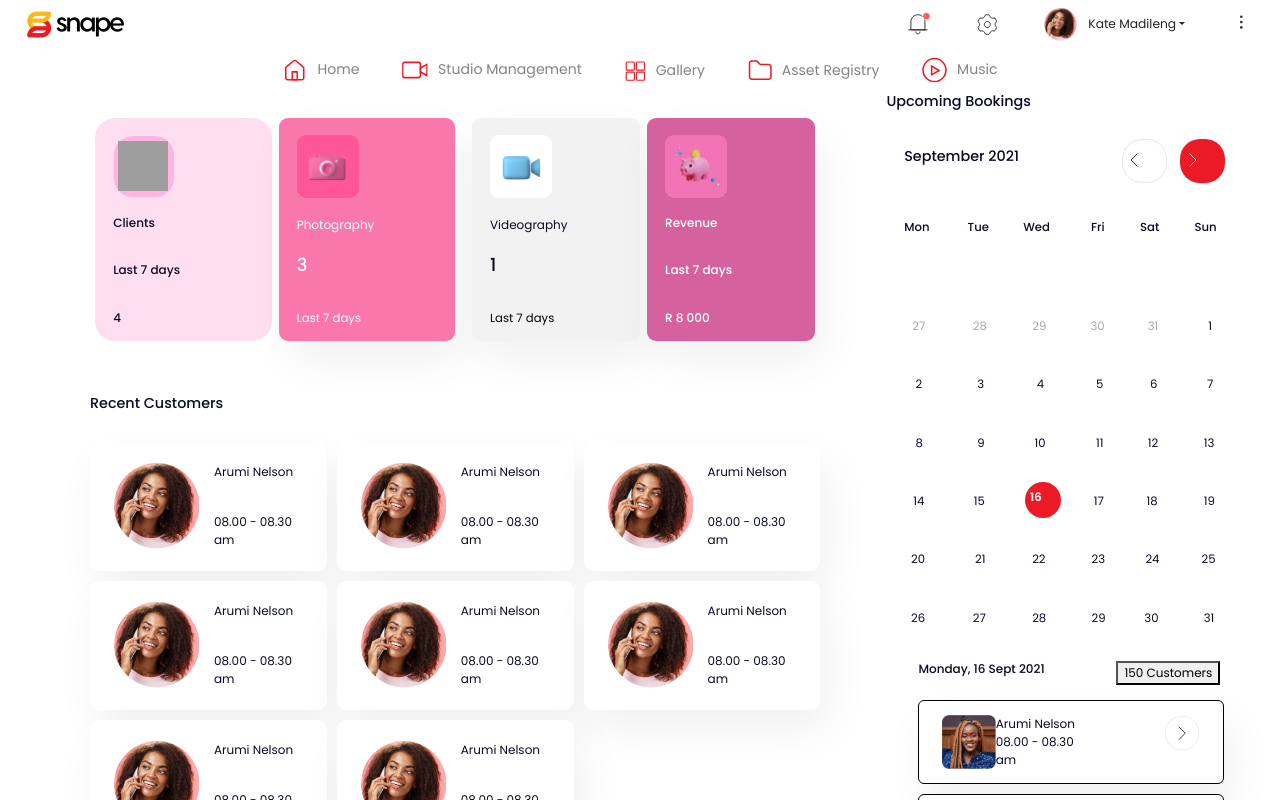
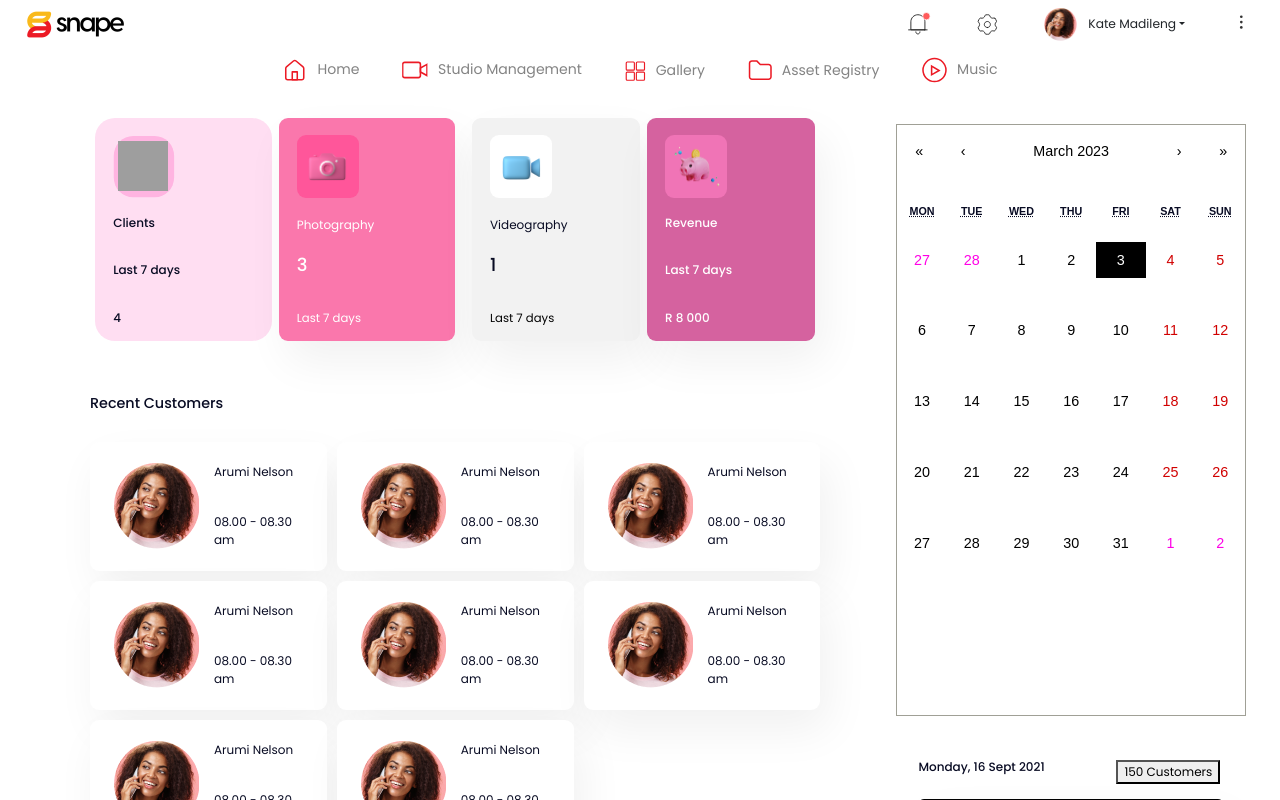
Before and after one commit to Punit0405/test-react, a React (Create React App) app: page / in a window 1280 px wide. Shown: the top 800 px of the page. Built offline with nearby package versions, Linux system fonts and the light colour scheme; grey boxes are pictures that could not be loaded.

Commit message:
react-calender added

```diff
--- a/package.json
+++ b/package.json
@@ -13,6 +13,7 @@
         "bootstrap": "^5.2.3",
         "react": "^18.2.0",
         "react-bootstrap": "^2.7.2",
+        "react-calendar": "^4.0.0",
         "react-dom": "^18.2.0",
         "react-router-dom": "^6.2.1",
         "react-scripts": "5.0.1",
@@ -37,5 +38,8 @@
             "last 1 firefox version",
             "last 1 safari version"
         ]
+    },
+    "devDependencies": {
+        "@types/react-calendar": "^3.9.0"
     }
 }
--- /dev/null
+++ b/src/pages/Calender.css
@@ -0,0 +1,119 @@
+.react-calendar {
+    width: 350px;
+    max-width: 100%;
+    height: 90%;
+    background: white;
+    border: 1px solid #a0a096;
+    font-family: Arial, Helvetica, sans-serif;
+    line-height: 1.125em;
+  }
+  .react-calendar--doubleView {
+    width: 700px;
+  }
+  .react-calendar--doubleView .react-calendar__viewContainer {
+    display: flex;
+    margin: -0.5em;
+  }
+  .react-calendar--doubleView .react-calendar__viewContainer > * {
+    width: 50%;
+    margin: 0.5em;
+  }
+  .react-calendar,
+  .react-calendar *,
+  .react-calendar *:before,
+  .react-calendar *:after {
+    -moz-box-sizing: border-box;
+    -webkit-box-sizing: border-box;
+    box-sizing: border-box;
+  }
+  .react-calendar button {
+    margin: 5% 0%;
+    border: 0;
+    outline: none;
+  }
+  .react-calendar button:enabled:hover {
+    cursor: pointer;
+  }
+  .react-calendar__navigation {
+    display: flex;
+    height: 44px;
+    margin-bottom: 2em;
+  }
+  .react-calendar__navigation button {
+    min-width: 44px;
+    background: none;
+  }
+  .react-calendar__navigation button:disabled {
+    background-color: #ee0303;
+  }
+  .react-calendar__navigation button:enabled:hover,
+  .react-calendar__navigation button:enabled:focus {
+    background-color: #e6e6e6;
+  }
+  .react-calendar__month-view__weekdays {
+    text-align: center;
+    text-transform: uppercase;
+    font-weight: bold;
+    font-size: 0.75em;
+  }
+  .react-calendar__month-view__weekdays__weekday {
+    padding: 0.5em;
+  }
+  .react-calendar__month-view__weekNumbers .react-calendar__tile {
+    display: flex;
+    align-items: center;
+    justify-content: center;
+    font-size: 0.75em;
+    font-weight: bold;
+  }
+  .react-calendar__month-view__days__day--weekend {
+    color: #d10000;
+  }
+  .react-calendar__month-view__days__day--neighboringMonth {
+    color: #ff00e6;
+  }
+  .react-calendar__year-view .react-calendar__tile,
+  .react-calendar__decade-view .react-calendar__tile,
+  .react-calendar__century-view .react-calendar__tile {
+    padding: 2em 0.5em;
+  }
+  .react-calendar__tile {
+    max-width: 100%;
+    padding: 10px 6.6667px;
+    background: none;
+    text-align: center;
+    line-height: 16px;
+  }
+  .react-calendar__tile:disabled {
+    background-color: #f0f0f0;
+  }
+  .react-calendar__tile:enabled:hover,
+  .react-calendar__tile:enabled:focus {
+    background-color: #e6e6e6;
+  }
+  .react-calendar__tile--now {
+    background: black;
+    color: white;
+  }
+  .react-calendar__tile--now:enabled:hover,
+  .react-calendar__tile--now:enabled:focus {
+    background: black;
+  }
+  .react-calendar__tile--hasActive {
+    background: #EC1A25;
+  }
+  .react-calendar__tile--hasActive:enabled:hover,
+  .react-calendar__tile--hasActive:enabled:focus {
+    background: #a9d4ff;
+  }
+  .react-calendar__tile--active {
+    background: #ec1a25;
+    color: white;
+  }
+  .react-calendar__tile--active:enabled:hover,
+  .react-calendar__tile--active:enabled:focus {
+    background: #ec1a25;
+  }
+  .react-calendar--selectRange .react-calendar__tile--hover {
+    background-color: #e6e6e6;
+  }
--- a/src/pages/Dashboard.module.css
+++ b/src/pages/Dashboard.module.css
@@ -1,3 +1,4 @@
+
 .frameChild {
   position: absolute;
   height: 100%;
--- a/src/pages/Dashboard.tsx
+++ b/src/pages/Dashboard.tsx
@@ -3,7 +3,8 @@ import { Button, Container, Image, Row, Col, Nav, NavItem } from "react-bootstra
 import PhotographyCard from "../components/Dashboard/PhotographyCard";
 import NavLayout from "../components/NavLayout";
 import styles from "./Dashboard.module.css";
-
+import Calender from "react-calendar";
+import './Calender.css'
 const Dashboard: FunctionComponent = () => {
   return (
     <Container fluid className={styles.outermain}>
@@ -213,105 +214,8 @@ const Dashboard: FunctionComponent = () => {
             </section>
             <section className={styles.rightcontainer}>
               <div className={styles.calenderDiv}>
-                <div className={styles.upcomingBookingsParent}>
-                  <div className={styles.upcomingBookings}>Upcoming Bookings</div>
-                  <div className={styles.groupDiv}>
-                    <div className={styles.september2021Parent}>
-                      <div className={styles.september2021}>September 2021</div>
-                      <div className={styles.groupWrapper}>
-                        <div className={styles.rectangleWrapper}>
-                          <div className={styles.groupItem} />
-                        </div>
-                      </div>
-                      <img
-                        className={styles.expandLeftLightIcon}
-                        alt=""
-                        src="../expand-left-light.svg"
-                      />
-                      <div className={styles.groupFrame}>
-                        <div className={styles.rectangleWrapper}>
-                          <div className={styles.groupInner} />
-                        </div>
-                      </div>
-                      <img
-                        className={styles.expandRightLightIcon}
-                        alt=""
-                        src="../expand-right-light.svg"
-                      />
-                    </div>
-                    <div className={styles.groupParent1}>
-                      <div className={styles.monWrapper}>
-                        <div className={styles.mon}>Mon</div>
-                      </div>
-                      <div className={styles.tueWrapper}>
-                        <div className={styles.tue}>Tue</div>
-                      </div>
-                      <div className={styles.wedWrapper}>
-                        <div className={styles.wed}>Wed</div>
-                      </div>
-                      <div className={styles.friWrapper}>
-                        <div className={styles.fri}>Fri</div>
-                      </div>
-                      <div className={styles.satWrapper}>
-                        <div className={styles.sat}>Sat</div>
-                      </div>
-                      <div className={styles.sunWrapper}>
-                        <div className={styles.sun}>Sun</div>
-                      </div>
-                    </div>
-                    <div className={styles.parent}>
-                      <div className={styles.div1}>27</div>
-                      <div className={styles.div2}>28</div>
-                      <div className={styles.div3}>29</div>
-                      <div className={styles.div4}>30</div>
-                      <div className={styles.div5}>31</div>
-                      <div className={styles.div6}>1</div>
-                    </div>
-                    <div className={styles.group}>
-                      <div className={styles.div7}>2</div>
-                      <div className={styles.div8}>3</div>
-                      <div className={styles.div9}>4</div>
-                      <div className={styles.div10}>5</div>
-                      <div className={styles.div11}>6</div>
-                      <div className={styles.div12}>7</div>
-                    </div>
-                    <div className={styles.container}>
-                      <div className={styles.div13}>8</div>
-                      <div className={styles.div14}>9</div>
-                      <div className={styles.div15}>10</div>
-                      <div className={styles.div16}>11</div>
-                      <div className={styles.div17}>12</div>
-                      <div className={styles.div18}>13</div>
-                    </div>
-                    <div className={styles.parent1}>
-                      <div className={styles.div19}>14</div>
-                      <div className={styles.div20}>15</div>
-                      <div className={styles.rectangleParent1}>
-                        <div className={styles.groupChild1} />
-                        <div className={styles.div21}>16</div>
-                      </div>
-                      <div className={styles.div22}>17</div>
-                      <div className={styles.div23}>18</div>
-                      <div className={styles.div24}>19</div>
-                    </div>
-                    <div className={styles.parent2}>
-                      <div className={styles.div25}>20</div>
-                      <div className={styles.div26}>21</div>
-                      <div className={styles.div27}>22</div>
-                      <div className={styles.div28}>23</div>
-                      <div className={styles.div29}>24</div>
-                      <div className={styles.div30}>25</div>
-                    </div>
-                    <div className={styles.parent3}>
-                      <div className={styles.div31}>26</div>
-                      <div className={styles.div32}>27</div>
-                      <div className={styles.div33}>28</div>
-                      <div className={styles.div34}>29</div>
-                      <div className={styles.div35}>30</div>
-                      <div className={styles.div36}>31</div>
-                    </div>
-                  </div>
-                </div>
+                <Calender  />
+
               </div>
               <div className={styles.rightcontainerInner}>
 
```
Also changed, not shown: 1 other file (tests, documents, lock files or other folders).
